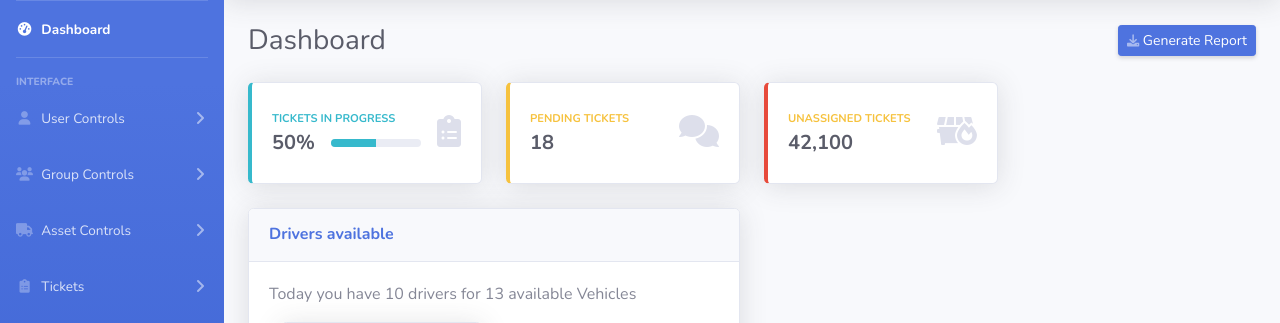
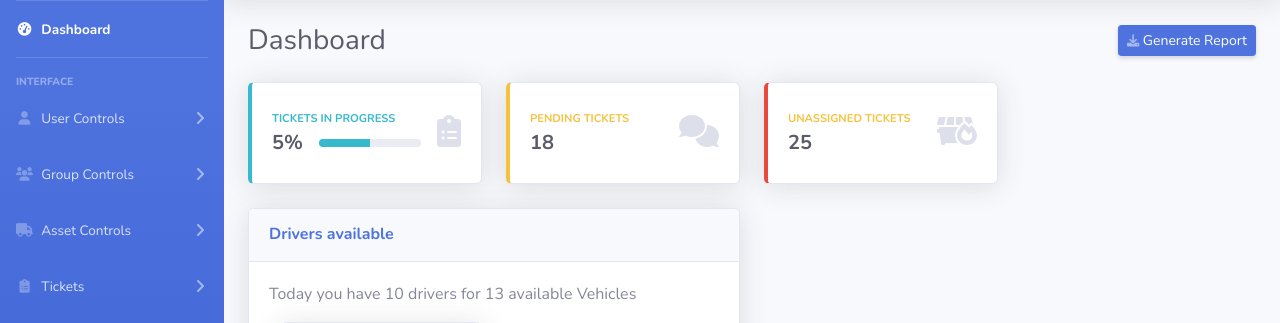
Before and after one commit to AdamM-AU/COSC2635-SlipstreamDevs, a PHP site: page /dashboard.php in a window 1280 px wide. Shown: the part 70-393 px from the top of the page. Run offline with PHP 8.4, Linux system fonts and the light colour scheme; the visitor is signed in with stand-in values (Sample User, id 1).

Commit message:
Update dashboard-home.php
news

```diff
--- a/Project Source Code/modules/dashboard-home.php
+++ b/Project Source Code/modules/dashboard-home.php
@@ -17,7 +17,7 @@
                                             </div>
                                             <div class="row no-gutters align-items-center">
                                                 <div class="col-auto">
-                                                    <div class="h5 mb-0 mr-3 font-weight-bold text-gray-800">50%</div>
+                                                    <div class="h5 mb-0 mr-3 font-weight-bold text-gray-800">5%</div>
                                                 </div>
                                                 <div class="col">
                                                     <div class="progress progress-sm mr-2">
@@ -62,7 +62,7 @@
                                         <div class="col mr-2">
                                             <div class="text-xs font-weight-bold text-warning text-uppercase mb-1">
                                                 Unassigned Tickets</div>
-                                            <div class="h5 mb-0 font-weight-bold text-gray-800">42,100</div>
+                                            <div class="h5 mb-0 font-weight-bold text-gray-800">25</div>
                                         </div>
                                         <div class="col-auto">
                                             <i class="fas fa-dumpster-fire fa-2x text-gray-300"></i>
```
